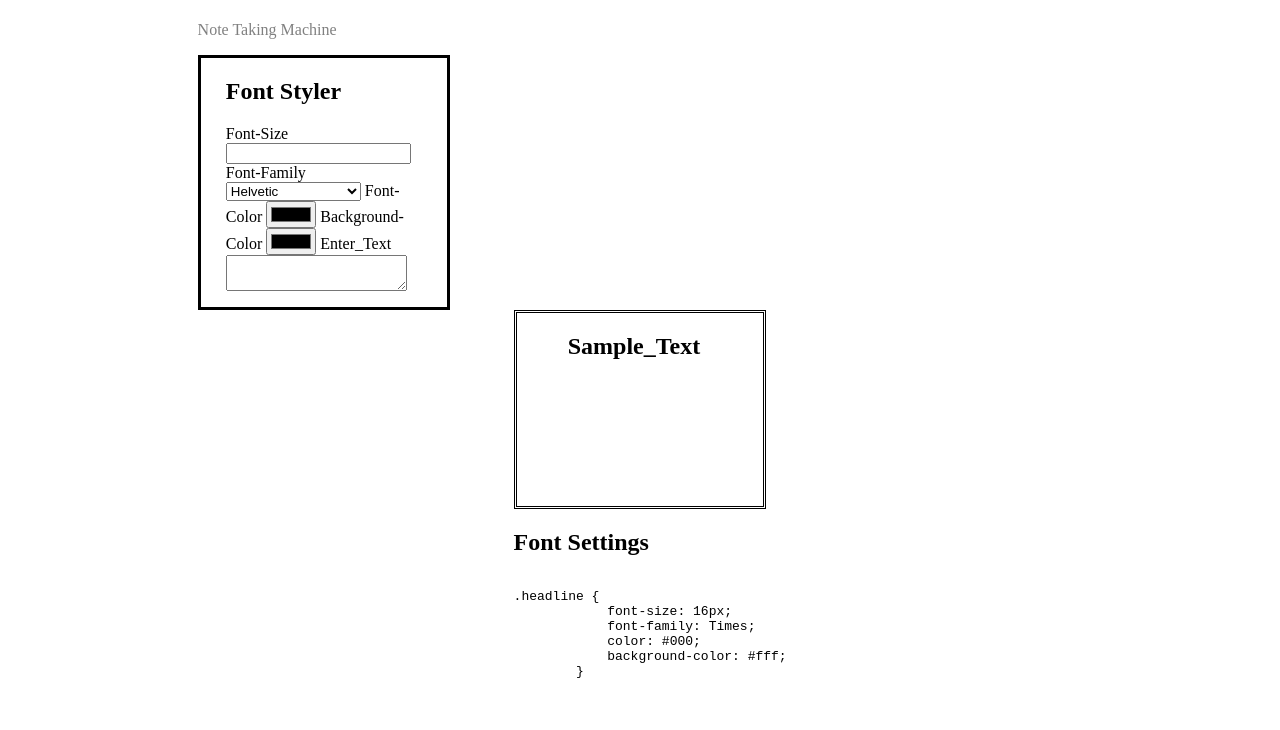
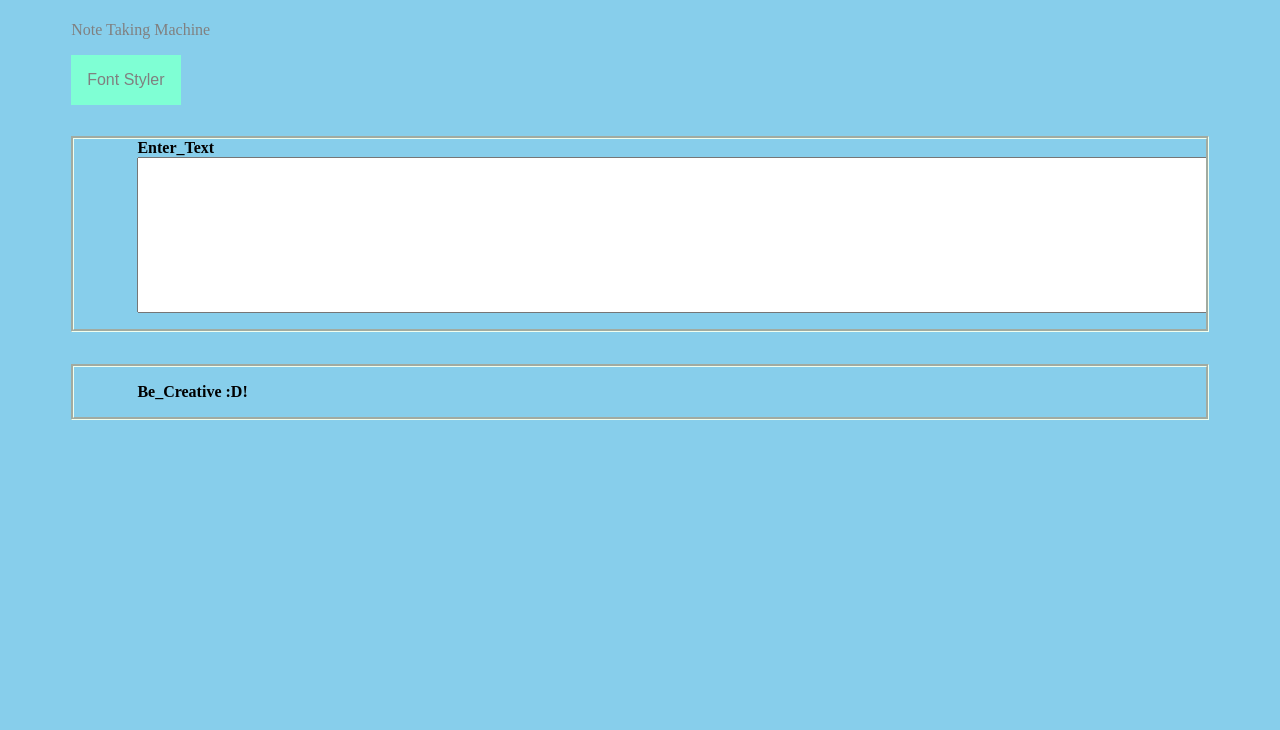
Before and after one commit to CptnReef/LeafNote, a plain HTML site: page index.html in a window 1280 px wide. Shown: the part 70-800 px from the top of the page. Drawn offline with Linux system fonts and the light colour scheme.

Commit message:
Organizating data-input feed

```diff
--- a/index.html
+++ b/index.html
@@ -13,14 +13,16 @@
         <p id='app-info'>Note Taking Machine</p>
     </section>
 
-    <section id='data-input'>
-        <form>
-            <h1>Font Styler</h1>
-
+    <div id='data-input'>
+            <button class='droplist'>Font Styler</button>
+            <div class='data-input-content'>
+                <a href="#">
                     <label>Font-Size
                         <input type="number" id="input-size">
                     </label>
+                </a>
 
+                <a href="#">
                     <label>Font-Family
                         <select id="select-font">
                             <option value="Helvetic">Helvetic</option>
@@ -29,24 +31,32 @@
                             <option value="Georgia">Georgia</option>
                         </select>
                     </label>
+                </a>
 
+                <a href="#">
                     <label>Font-Color
                         <input type="color" value="#000" id="input-color">
                     </label>
+                </a>
 
+                <a href="#">
                     <label>Background-Color
                         <input type="color" value="#fff" id="input-bg-color">
                     </label>
+                </a>
+            </div>
+    </div>
 
-            <label>Enter_Text
-                <textarea id="enter_text"></textarea>
+    <section id='filler'>
+        <form>
+            <label><b>Enter_Text</b>
+                <textarea id="enter_text" rows="10" cols="140"></textarea>
             </label>
         </form>
-
     </section>
 
     <section id='headline-display'>
-        <h1 id="display">Sample_Text</h1>
+        <p id="display"><b>Be_Creative :D!</b></p>
     </section>
 
     <section id='data-output'>
--- a/style.css
+++ b/style.css
@@ -1,10 +1,12 @@
+body{
+    background-color: skyblue;
+}
 #application-info {
     display: flex;
     color: aquamarine;
-    margin-right: 50%;
-    margin-left: 15%;
+    margin-right: 5%;
+    margin-left: 5%;
     padding-right: 5%;
-    border-radius: initial;
     flex-direction: column;
     justify-items: left;
 }
@@ -13,38 +15,85 @@
     color: grey;
 }
 
+.droplist {
+    background-color: aquamarine;
+    color: gray;
+    padding: 16px;
+    font-size: 16px;
+    border: none;
+}
+
 #data-input {
-    display: flex;
-    margin-right: 65%;
-    margin-left: 15%;
+    position: relative;
+    display: inline-block;
+    margin-left: 5%;
     padding-right: 5%;
-    padding-left: 2%;
-    border: solid;
-    border-radius: initial;
     flex-direction: row;
-    justify-items: left;
 }
+
+.data-input-content {
+    display: none;
+    position: absolute;
+    background-color: #f1f1f1;
+    min-width: 160px;
+    box-shadow: 0px 8px 16px 0px rgba(0,0,0,0.2);
+    z-index: 1;
+}
+
+.data-input-content a {
+    color: #000;
+    padding: 12px 16px;
+    text-decoration: none;
+    display: block;
+}
+
+.data-input-content a:hover {background-color: #dddddd;}
+
+#data-input:hover .data-input-content {display: block;}
+
+#data-input:hover .droplist {background-color: dodgerblue;}
 
 #headline-display {
     display: flex;
+    overflow-wrap: break-word;
+    overflow: hidden;
+    text-align: left;
+
+    margin-top: 2.5%;
+    margin-right: 5%;
+    margin-left: 5%;
+    padding-left: 5%;
+    padding-right: 5%;
+    border: solid;
+    border-style: groove;
+    border-color: honeydew;
+}
+
+#display {
+    display: flex;
     flex-direction: column;
+    overflow-wrap: break-word;
     overflow: hidden;
-    margin-right: 40%;
-    margin-left: 40%;
-    padding-bottom: 10%;
+    text-align: left;
+    text-overflow: clip ellipsis inherit initial;
+}
+
+#filler {
+    display: flex;
+    overflow-wrap: break-word;
+    overflow: hidden;
+    text-align: left;
+
+    margin-top: 2.5%;
+    margin-right: 5%;
+    margin-left: 5%;
+    padding-left: 5%;
     padding-right: 5%;
-    padding-bottom: 10%;
     border: solid;
-    border-style: double;
-    text-align: right;
+    border-style: groove;
+    border-color: honeydew;
 }
 
 #data-output {
-    display: flex;
-    margin-right: 40%;
-    margin-left: 40%;
-    margin-bottom: 0%;
-    padding-right: 5%;
-    flex-direction: column;
-    justify-content: right;
+    display: none;
 }
```
Lines whose indentation alone changed are shown as unchanged.
